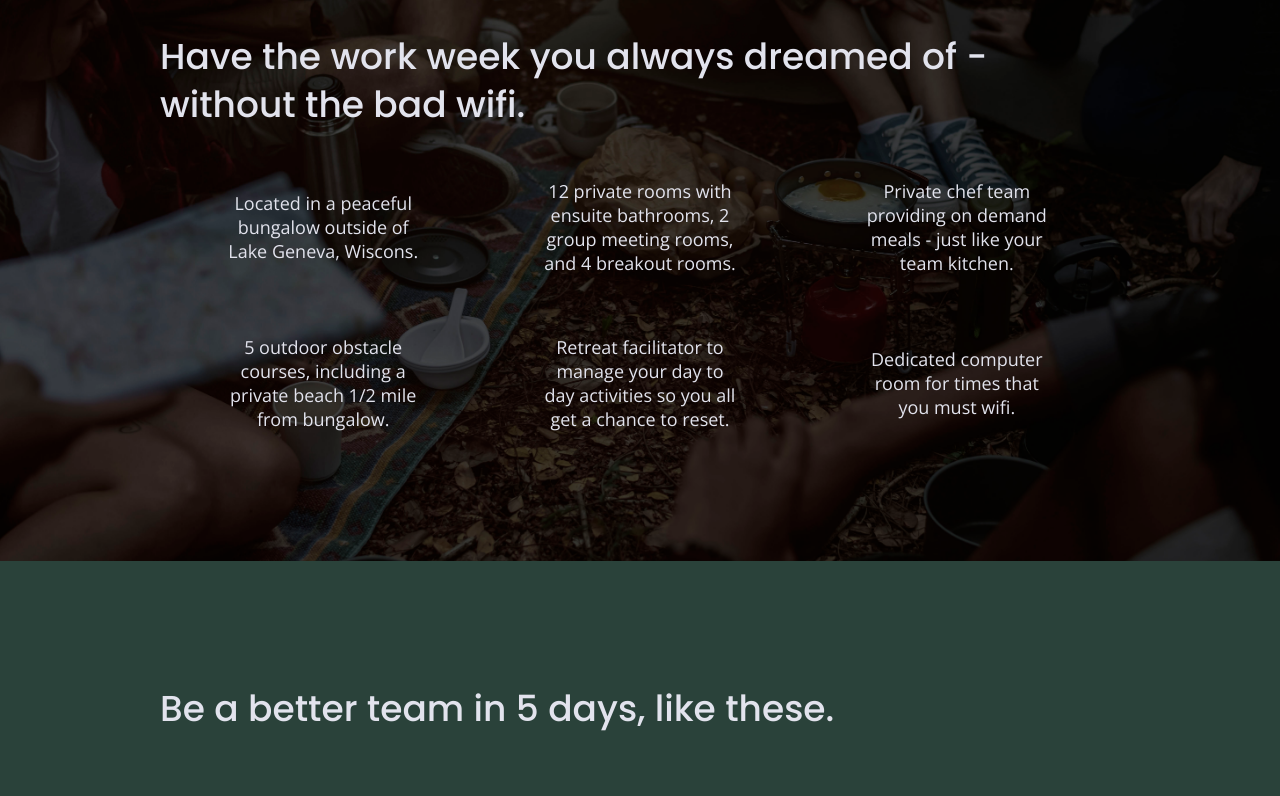
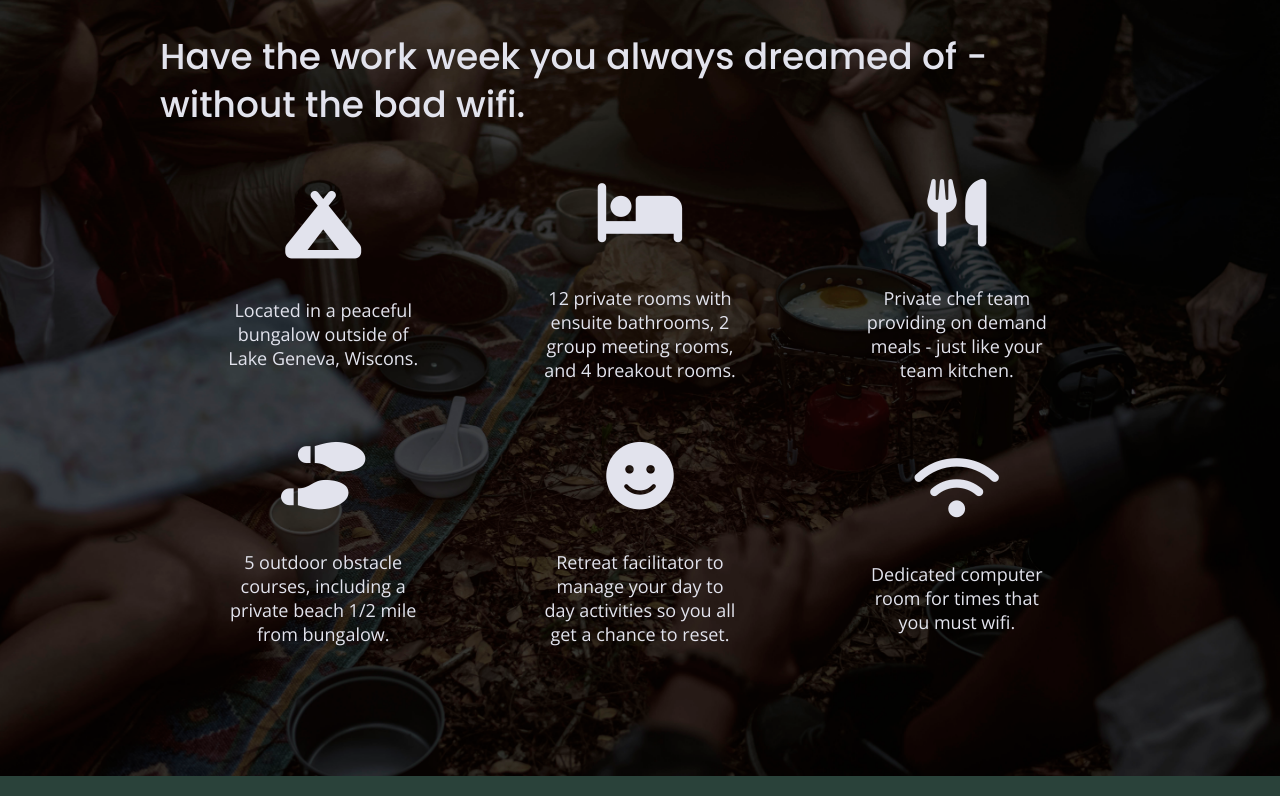
Before and after one commit to julieorris/unplugged-retreat, a website built with Parcel: page index.html in a window 1280 px wide. Shown: the part 1104-1900 px from the top of the page. Built offline with nearby package versions, Linux system fonts and the light colour scheme.

Commit message:
added font icons

```diff
--- a/css/main.css
+++ b/css/main.css
@@ -373,6 +373,10 @@ aside .form h3{
   flex-flow: row wrap;
 }
 
+.features i {
+  font-size: 3.75em;
+  margin-bottom: 40px;
+}
 
 
 
--- a/index.html
+++ b/index.html
@@ -19,6 +19,7 @@
 
         <link rel="stylesheet" href="/css/main.css">
         <link rel="stylesheet" href="/css/normalize.css">
+        <script src="https://kit.fontawesome.com/2ecb7e0211.js" crossorigin="anonymous"></script>
         <!--Google Fonts-->
         <link href="https://fonts.googleapis.com/css?family=Open+Sans:400,700|Poppins:500,700" rel="stylesheet">
 
@@ -80,33 +81,44 @@
                 <h2>Have the work week you always dreamed of - without the bad wifi.</h2>
                   <div class="features-items">
                     <article>
-                      <p class="features-icon"></p>
+                      <p class="fontawesome-icon">
+                            <i class="fas fa-campground"></i></p>
                       <p class="features-item-description">Located in a peaceful bungalow outside of Lake Geneva, Wiscons.</p>
                     </article>
 
 
                     <article>
-                      <p class="features-icon"></p>
+                      <p class="fontawesome-icon">
+                        <i class="fas fa-bed"></i>
+                      </p>
                       <p class="features-item-description">12 private rooms with ensuite bathrooms, 2 group meeting rooms, and 4 breakout rooms.</p>
                     </article>
 
                     <article>
-                      <p class="features-icon"></p>
+                      <p class="fontawesome-icon">
+                        <i class="fas fa-utensils"></i>
+                      </p>
                       <p class="features-item-description">Private chef team providing on demand meals - just like your team kitchen.</p>
                     </article>
 
                     <article>
-                      <p class="features-icon"></p>
+                      <p class="fontawesome-icon">
+                        <i class="fas fa-shoe-prints"></i>
+                      </p>
                       <p class="features-item-description">5 outdoor obstacle courses, including a private beach 1/2 mile from bungalow.</p>
                     </article>
 
                     <article>
-                      <p class="features-icon"></p>
+                      <p class="fontawesome-icon">
+                        <i class="fas fa-smile"></i>
+                      </p>
                       <p class="features-item-description">Retreat facilitator to manage your day to day activities so you all get a chance to reset.</p>
                     </article>
 
                     <article>
-                      <p class="features-icon"></p>
+                      <p class="fontawesome-icon">
+                        <i class="fas fa-wifi"></i>
+                      </p>
                       <p class="features-item-description">Dedicated computer room for times that you must wifi.</p>
                     </article>
                   </div>
```
Also changed, not shown: about/index.html (+1 -0 lines), faq/index.html (+1 -0 lines).
